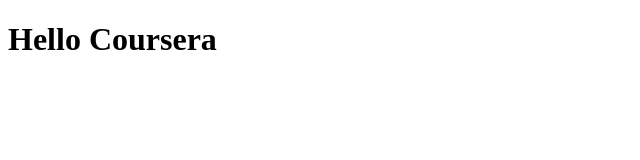
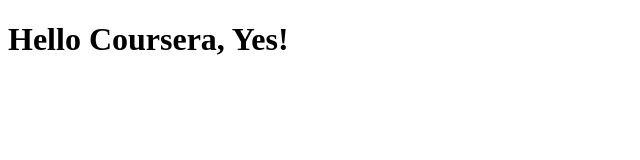
Before and after one commit to jaredlaney/cousera-single-page-app-nodejs, a plain HTML site: page index.html in a window 1280 px wide. Shown: the whole page, without its empty margins (0-640 px from the left). Drawn offline with Linux system fonts and the light colour scheme.

Commit message:
updating

```diff
--- a/index.html
+++ b/index.html
@@ -5,6 +5,6 @@
     <title>Hello Coursera</title>
   </head>
   <body>
-    <h1>Hello Coursera</h1>
+    <h1>Hello Coursera, Yes!</h1>
   </body>
 </html>
```
